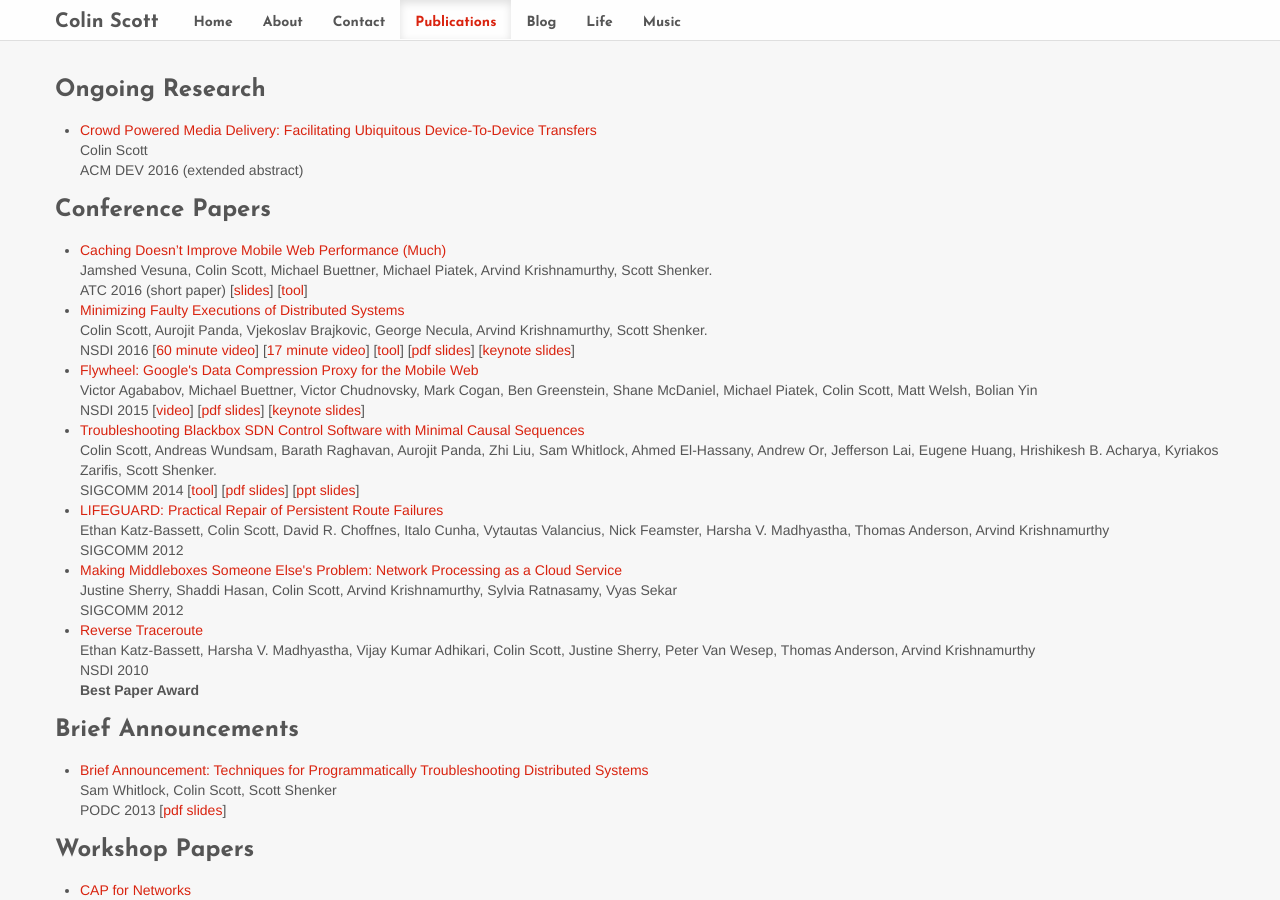
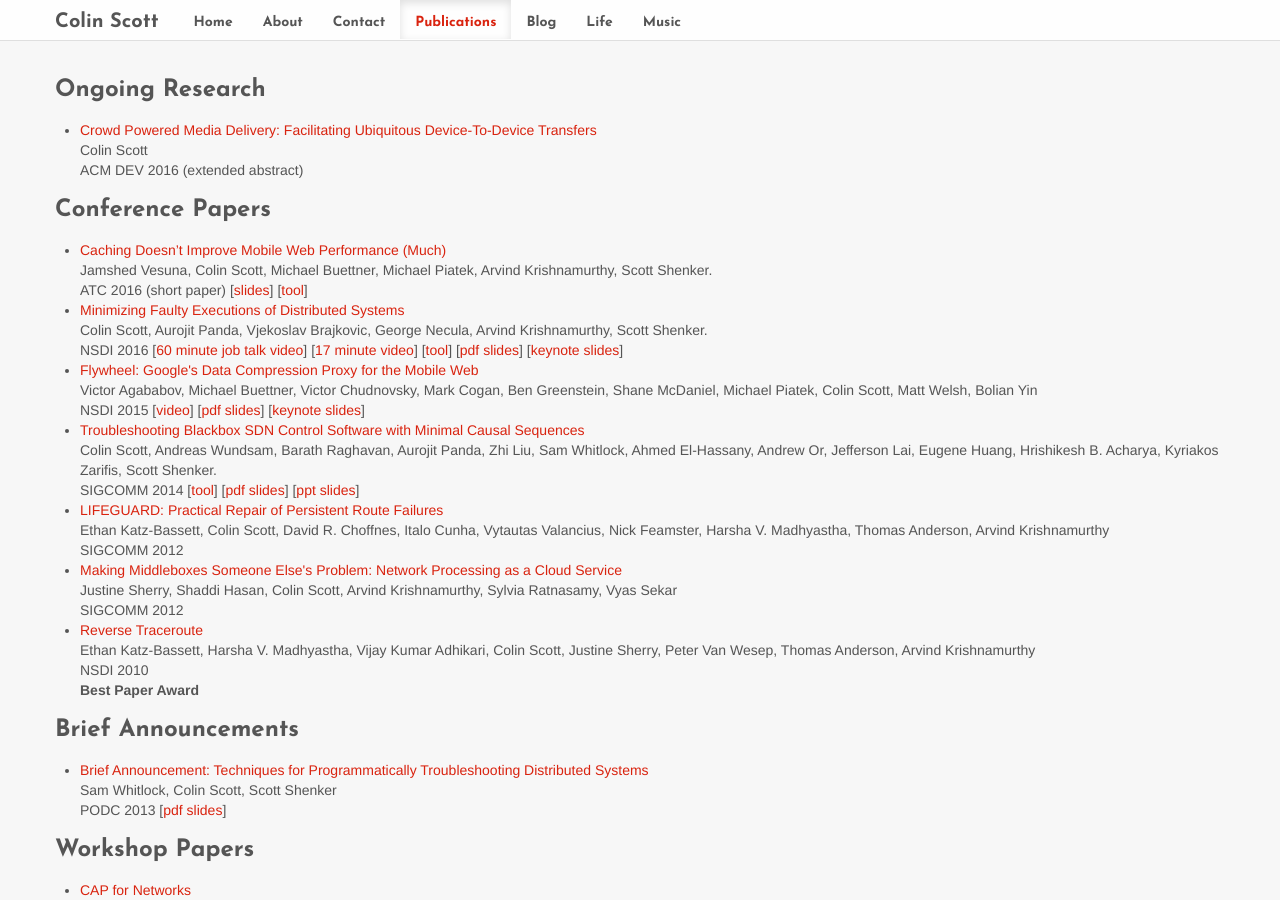
Before and after one commit to colin-scott/personal_website, a Jekyll site: the page built from publications.html, in a window 1280 px wide and 900 px high. Built offline with Jekyll 4.4.1, drawn with Linux system fonts in a browser that asks for light colours; Markdown is read by kramdown in place of the engine named in the settings.

Commit message:
Add "job talk"

```diff
--- a/publications.html
+++ b/publications.html
@@ -24,9 +24,10 @@ description: "Colin Scott's projects and publications"
 
   <li><a href="http://www.eecs.berkeley.edu/~rcs/research/nsdi16.pdf">Minimizing Faulty Executions of Distributed Systems</a></br>
   Colin Scott, Aurojit Panda, Vjekoslav Brajkovic, George Necula, Arvind Krishnamurthy, Scott Shenker.</br>
-  NSDI 2016 [<a href="">60 minute video</a>]
+  NSDI 2016 [<a
+    href="https://www.microsoft.com/en-us/research/video/minimizing-faulty-executions-distributed-systems/">60 minute job talk video</a>]
   [<a
-    href="https://www.microsoft.com/en-us/research/video/minimizing-faulty-executions-distributed-systems/">17
+    href="https://www.usenix.org/conference/nsdi16/technical-sessions/presentation/scott">17
     minute video</a>]
   [<a href="https://github.com/NetSys/demi">tool</a>]
   [<a href="https://speakerdeck.com/colinscott/minimizing-faulty-executions-of-distributed-systems">pdf slides</a>]
```
